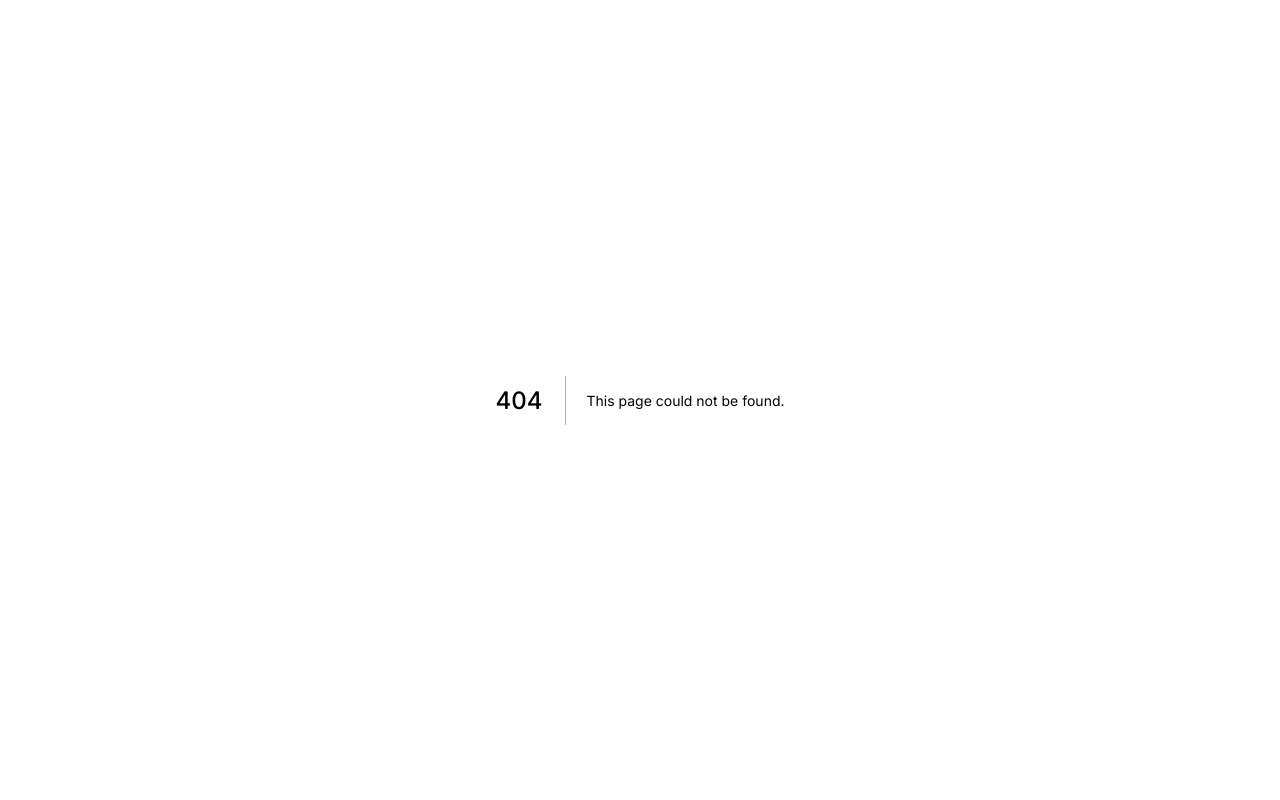
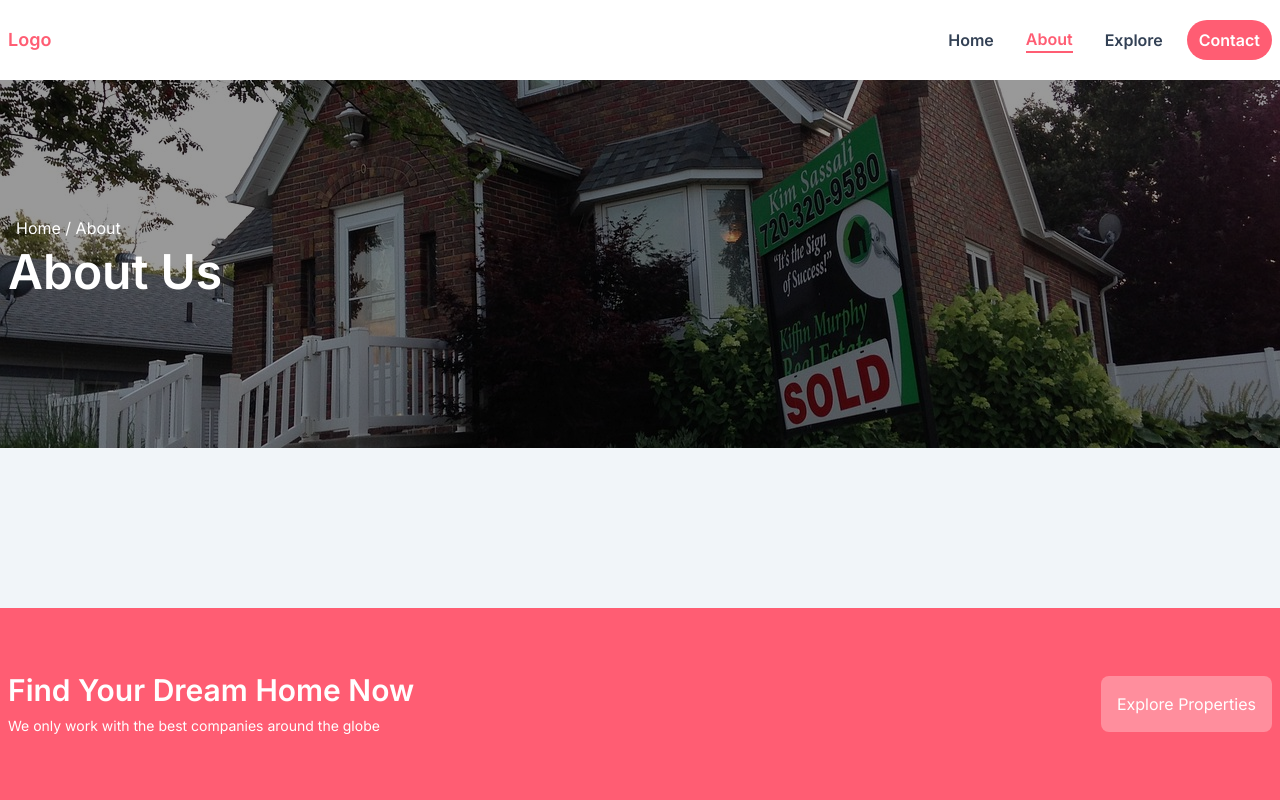
Before and after one commit to tatendabakozw/property-sale, a Next.js app: page /about in a window 1280 px wide. Before the commit this address had no page. Shown: the top 800 px of the page. Built offline with nearby package versions, Linux system fonts and the light colour scheme.

Commit message:
feature: added about page

```diff
--- /dev/null
+++ b/pages/about/index.tsx
@@ -0,0 +1,37 @@
+import React from "react";
+import hero_section from "@/public/bg1.jpg";
+import AboveFooter from "@/components/navigation/AboveFooter";
+import GeneralLayout from "@/layouts/GeneralLayout";
+
+type Props = {};
+
+const About = (props: Props) => {
+  return (
+    <GeneralLayout>
+      <div className="flex flex-col w-full h-full py-16 flex-1 bg-slate-100 ">
+        <div
+          className="h-96  py-8 relative"
+          style={{
+            backgroundImage: `url(${hero_section.src})`,
+            backgroundPosition: "center",
+            backgroundSize: "cover",
+            width: "100%",
+          }}
+        >
+          <div className="overlay  absolute  top-0 right-0 left-0 bottom-0 bg-black z-0 opacity-40"></div>
+          <div className="max-w-7xl w-full mx-auto px-2 z-10 grid items-center content-center h-full flex-1">
+            <div className="flex flex-col space-y-2 z-10">
+              <p className="space-x-4 text-white pl-2">
+                Home <span>/</span> About
+              </p>
+              <p className="text-5xl font-semibold text-white z-10">About Us</p>
+            </div>
+          </div>
+        </div>
+      </div>
+      <AboveFooter />
+    </GeneralLayout>
+  );
+};
+
+export default About;
--- a/pages/index.tsx
+++ b/pages/index.tsx
@@ -9,12 +9,11 @@ export default function Home() {
   return (
     <GeneralLayout>
       <main>
-
         <HeroSection />
         <PropertiesSection />
         <LocationSection />
         <WhyUsSection />
-       <AboveFooter/>
+        <AboveFooter />
       </main>
     </GeneralLayout>
   );
```
